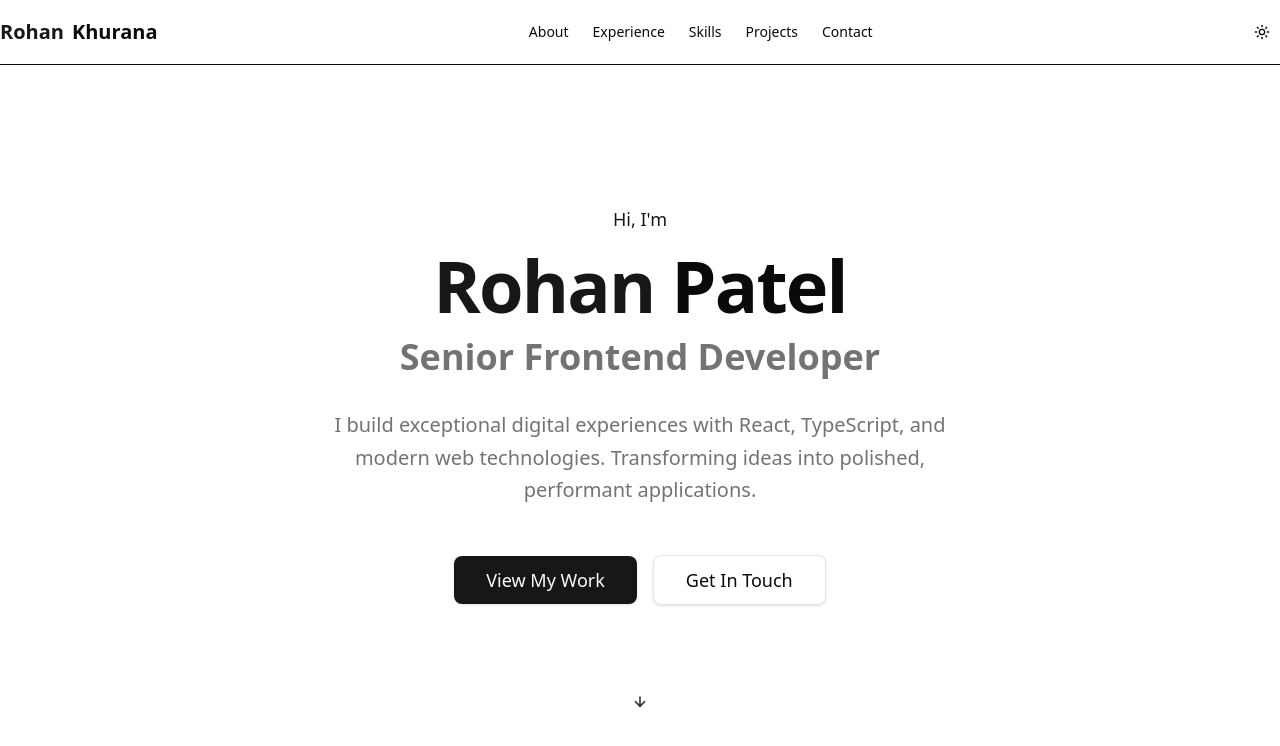
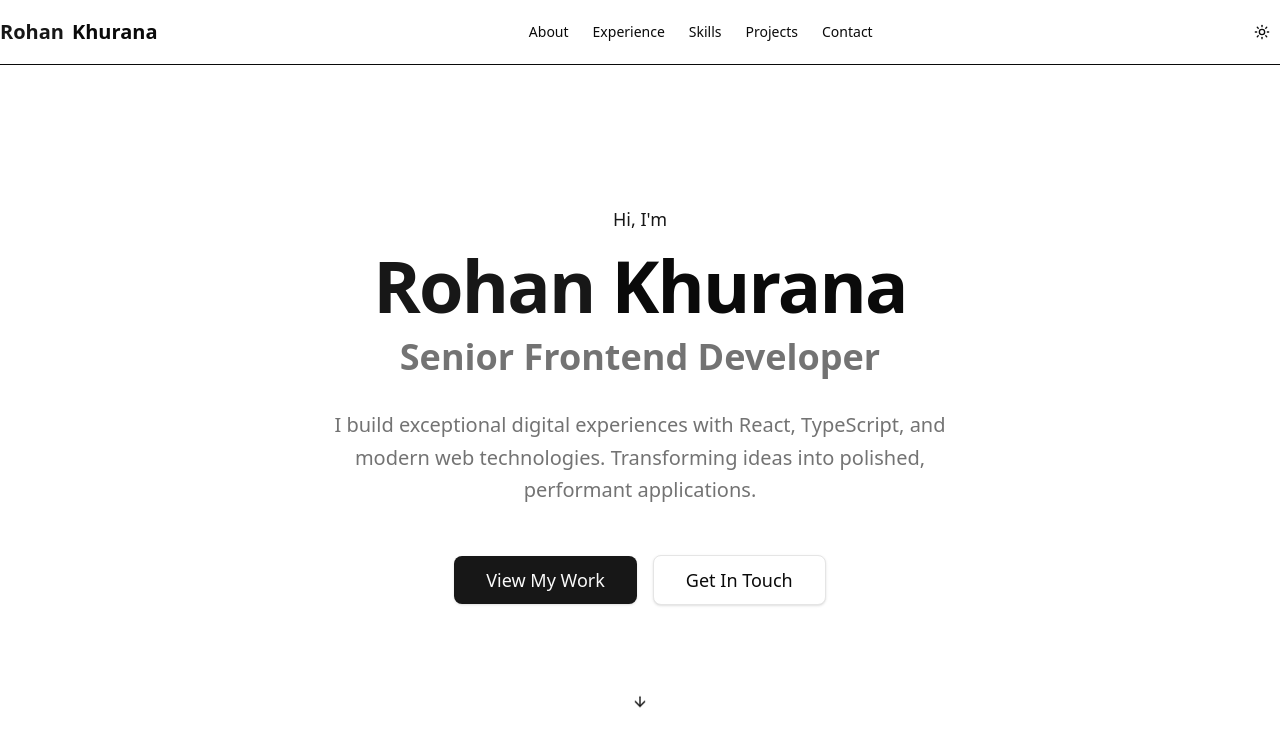
Before and after one commit to khuranajordan/portfolio, a React (Vite) app: page / in a window 1280 px wide. Shown: the top 746 px of the page. Built offline with nearby package versions, Linux system fonts and the light colour scheme.

Commit message:
fix(04-02): correct last name from Patel to Khurana
- Updated hero component name to Khurana (was Patel)
- Matches navigation component correction from phase 3
- Critical for accuracy - this is the user's actual name

```diff
--- a/src/components/hero.tsx
+++ b/src/components/hero.tsx
@@ -86,7 +86,7 @@ export function Hero() {
                 transition={{ duration: 0.8, delay: 0.3 }}
                 className="inline-block"
               >
-                Patel
+                Khurana
               </motion.span>
             </h1>
 
```
